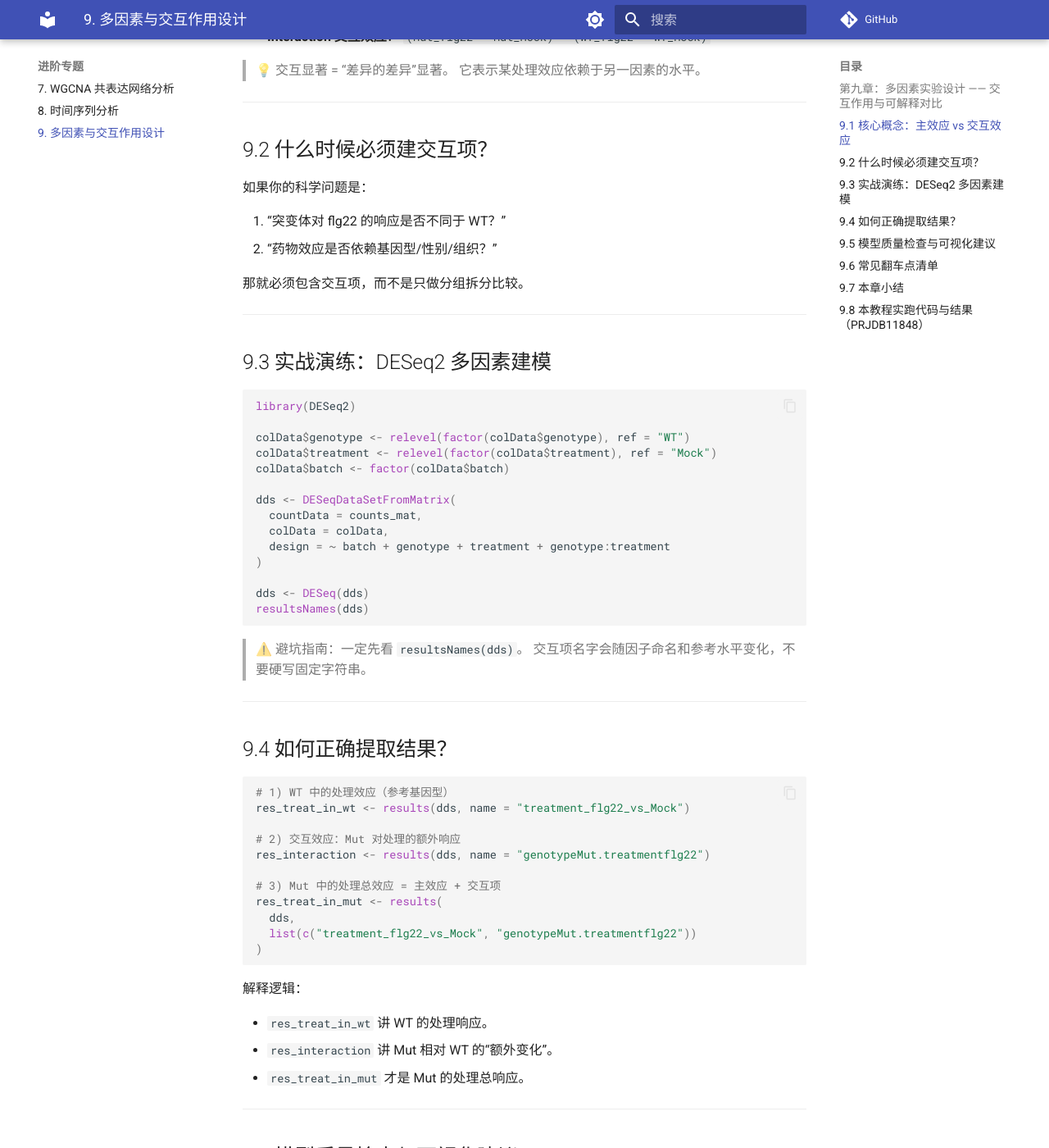
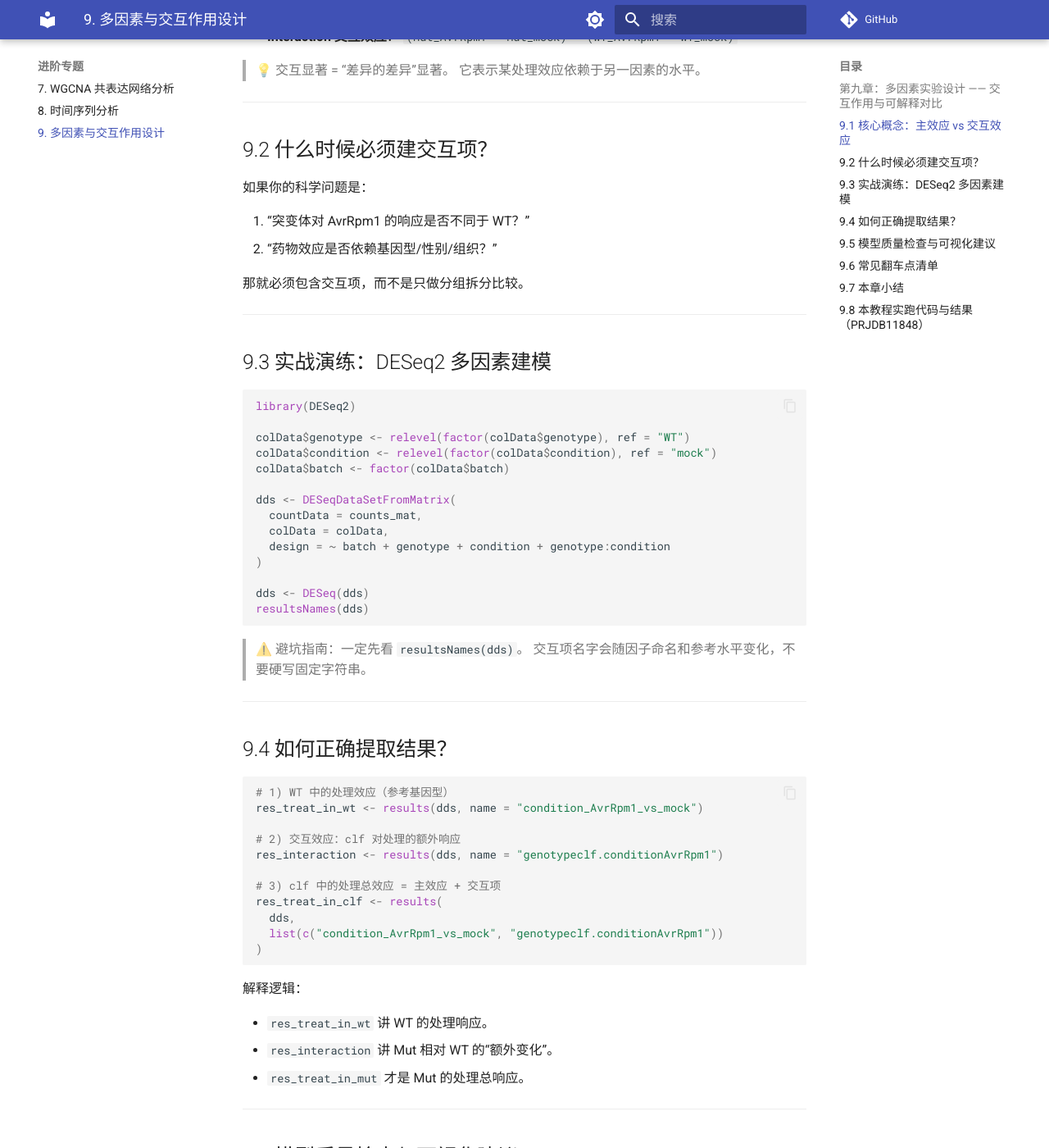
Before and after one commit to petemeng/RNA-seq-Tutorial, an MkDocs documentation site: the page built from docs/09-Multi-factor-Design.md, in a window 1280 px wide and 1400 px high, scrolled down 764 px. Shown: the whole window at 82% size. Built offline with MkDocs 1.6.1 and Material for MkDocs 9.7.7, drawn with Linux system fonts in a browser that asks for light colours; comment, search, counter and statistics services are not loaded; some of the changed text lies outside the part shown.

Commit message:
Align core chapters with validated PRJDB11848 run and results

````diff
--- a/docs/09-Multi-factor-Design.md
+++ b/docs/09-Multi-factor-Design.md
@@ -5,7 +5,7 @@
 真实实验很少只有一个变量。常见组合包括：
 
 - 基因型（WT/Mut）
-- 处理（Mock/flg22）
+- 处理（mock/AvrRpm1）
 - 时间（0h/1h/6h）
 - 批次（Batch1/Batch2）
 
@@ -23,9 +23,9 @@ design = ~ Genotype + Treatment + Genotype:Treatment
 ```
 
 - **Genotype 主效应**：在参考处理条件下，Mut 与 WT 的差异。
-- **Treatment 主效应**：在参考基因型下，flg22 与 Mock 的差异。
+- **Treatment 主效应**：在参考基因型下，AvrRpm1 与 mock 的差异。
 - **Interaction 交互效应**：
-  `(Mut_flg22 - Mut_Mock) - (WT_flg22 - WT_Mock)`
+  `(Mut_AvrRpm1 - Mut_mock) - (WT_AvrRpm1 - WT_mock)`
 
 > 💡 交互显著 = “差异的差异”显著。
 > 它表示某处理效应依赖于另一因素的水平。
@@ -36,7 +36,7 @@ design = ~ Genotype + Treatment + Genotype:Treatment
 
 如果你的科学问题是：
 
-1. “突变体对 flg22 的响应是否不同于 WT？”
+1. “突变体对 AvrRpm1 的响应是否不同于 WT？”
 2. “药物效应是否依赖基因型/性别/组织？”
 
 那就必须包含交互项，而不是只做分组拆分比较。
@@ -49,13 +49,13 @@ design = ~ Genotype + Treatment + Genotype:Treatment
 library(DESeq2)
 
 colData$genotype <- relevel(factor(colData$genotype), ref = "WT")
-colData$treatment <- relevel(factor(colData$treatment), ref = "Mock")
+colData$condition <- relevel(factor(colData$condition), ref = "mock")
 colData$batch <- factor(colData$batch)
 
 dds <- DESeqDataSetFromMatrix(
   countData = counts_mat,
   colData = colData,
-  design = ~ batch + genotype + treatment + genotype:treatment
+  design = ~ batch + genotype + condition + genotype:condition
 )
 
 dds <- DESeq(dds)
@@ -71,15 +71,15 @@ resultsNames(dds)
 
 ```r
 # 1) WT 中的处理效应（参考基因型）
-res_treat_in_wt <- results(dds, name = "treatment_flg22_vs_Mock")
+res_treat_in_wt <- results(dds, name = "condition_AvrRpm1_vs_mock")
 
-# 2) 交互效应：Mut 对处理的额外响应
-res_interaction <- results(dds, name = "genotypeMut.treatmentflg22")
+# 2) 交互效应：clf 对处理的额外响应
+res_interaction <- results(dds, name = "genotypeclf.conditionAvrRpm1")
 
-# 3) Mut 中的处理总效应 = 主效应 + 交互项
-res_treat_in_mut <- results(
+# 3) clf 中的处理总效应 = 主效应 + 交互项
+res_treat_in_clf <- results(
   dds,
-  list(c("treatment_flg22_vs_Mock", "genotypeMut.treatmentflg22"))
+  list(c("condition_AvrRpm1_vs_mock", "genotypeclf.conditionAvrRpm1"))
 )
 ```
 
@@ -93,7 +93,7 @@ res_treat_in_mut <- results(
 
 ## 9.5 模型质量检查与可视化建议
 
-1. 先看设计平衡性：每个 cell（如 `WT-Mock`、`WT-flg22`、`Mut-Mock`、`Mut-flg22`）至少建议 3 个重复。
+1. 先看设计平衡性：每个 cell（如 `WT-mock`、`WT-AvrRpm1`、`clf-mock`、`clf-AvrRpm1`）至少建议 3 个重复。
 2. 画交互图（interaction plot）检查方向是否符合预期。
 3. 对显著交互基因画分组箱线图，避免“统计显著但生物学不可解释”。
 
@@ -150,6 +150,14 @@ Rscript scripts/05_generate_case_figures.R
 - `validation_run_downstream/results/ch9/res_interaction.csv`
 - `validation_run_downstream/results/ch9/res_treat_in_clf.csv`
 
+验收命令（3 个文件都存在）：
+
+```bash
+ls validation_run_downstream/results/ch9/res_treat_in_wt.csv \
+   validation_run_downstream/results/ch9/res_interaction.csv \
+   validation_run_downstream/results/ch9/res_treat_in_clf.csv
+```
+
 交互项火山图：
 
 ![Interaction Volcano](assets/validated_case/ch9_interaction_volcano.png)
````
